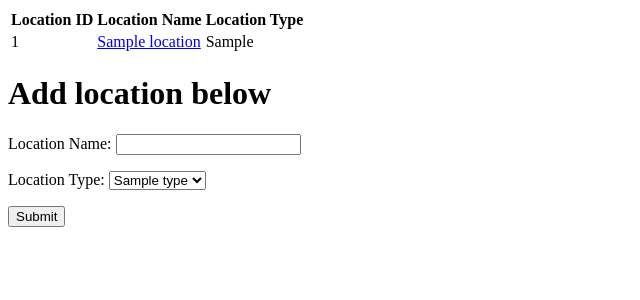
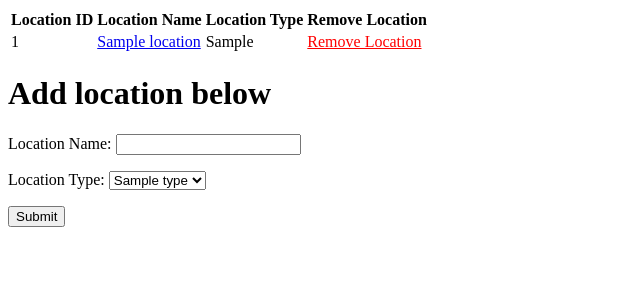
Before and after one commit to YemowtRonocCIT/FYP_website, a Flask app: template templates/locations_table.html in a window 1280 px wide. Shown: the top 300 px of the page, without its empty margins (0-640 px from the left). Run offline with Flask 2, Linux system fonts and the light colour scheme; the template is opened without the code that fills it: most values are stand-ins (such as "Sample title", 1, 10 or a date in 2020).

Commit message:
Add ability to remove location

```diff
--- a/app.py
+++ b/app.py
@@ -16,6 +16,7 @@ LOCATION_SUFFIX = '/location/'
 BUOY_SUFFIX = '/buoy/'
 REMOVE_BUOY_SUFFIX = '/remove_buoy/'
 REMOVE_NODE_SUFFIX = '/remove_node/'
+REMOVE_LOCATION_SUFFIX = '/remove_location/'
 NODE_STATUS_SUFFIX = '/node_status/'
 LAST_MESSAGE_SUFFIX = '/last_message/'
 
@@ -146,5 +147,11 @@ def change_node_status(sigfox_id):
     requests.patch(url)
     return nodes_page()
 
+@app.route(REMOVE_LOCATION_SUFFIX + LOCATION_ID, methods=['GET', 'POST'])
+def remove_location(location_id):
+    url = "%s%s%s%s/" % (HTTP_PREFIX, API_IP_ADDRESS, LOCATION_SUFFIX, location_id)
+    requests.delete(url)
+    return locations_page()
+
 if __name__ == '__main__':
     app.run(host=HOST_IP_ADDRESS)
--- a/templates/locations_table.html
+++ b/templates/locations_table.html
@@ -10,6 +10,7 @@
                     <th>Location ID</th>
                     <th>Location Name</th>
                     <th>Location Type</th>
+                    <th>Remove Location</th>
                 </thead>
             {% for location in locations %}
                 <tr>
@@ -20,6 +21,11 @@
                         </a>
                     </td>
                     <td>{{ location.location_type }}</td>
+                    <td>
+                        <a href="/remove_location/{{ location.location_id }}" style="color:red">
+                            Remove Location
+                        </a>
+                    </td>
                 </tr>
             {% endfor %}
             </table>
```
